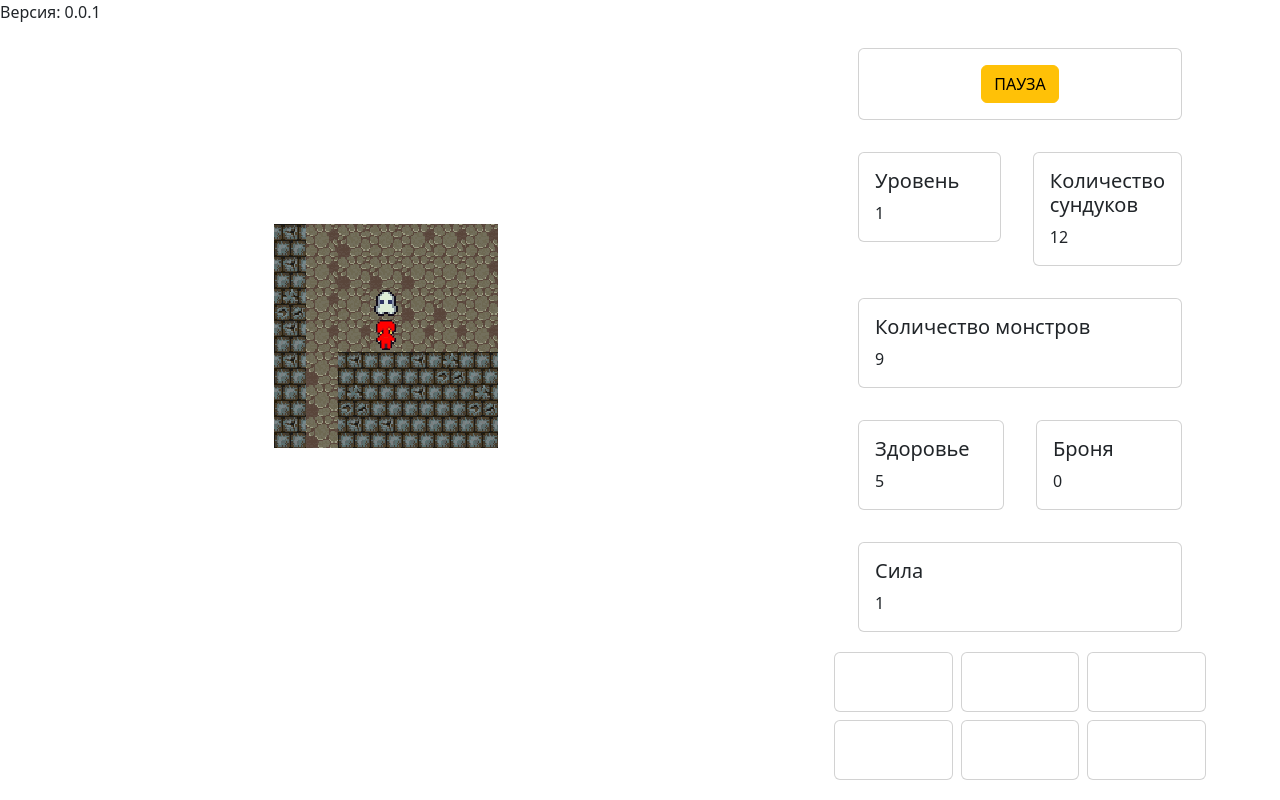
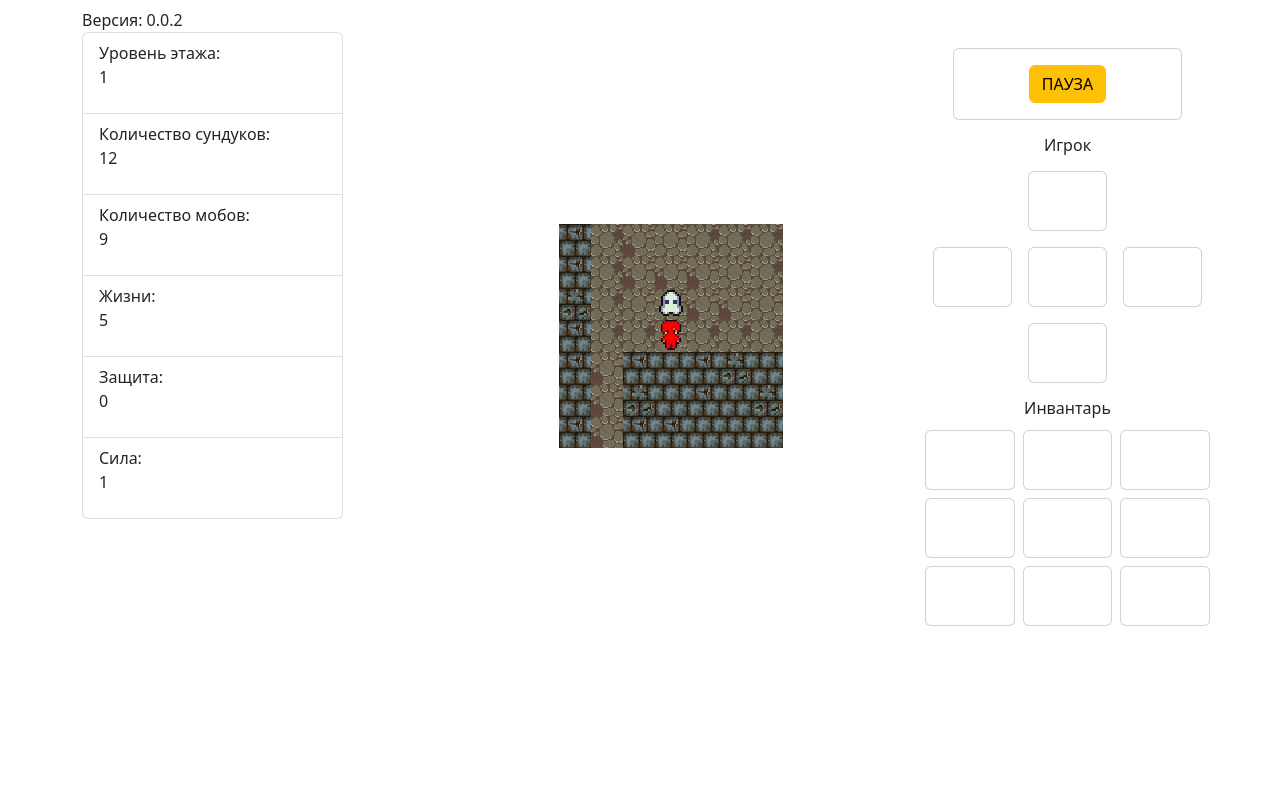
Before and after one commit to mikhailKhmel/minimal-dungeon, a website built with Vite: page index.html in a window 1280 px wide. Both pictures are taken after a click on the button "СТАРТ". Built offline with nearby package versions, Linux system fonts and the light colour scheme.

Commit message:
- изменен интерфейс игры - добавлены слоты для брони и оружия - перенесена информация о состоянии игры - количество мест в сумке увеличен до 9

```diff
--- a/index.html
+++ b/index.html
@@ -10,7 +10,8 @@
 </header>
 
 <body>
-    <div>Версия: 0.0.1</div>
+
+
     <div id="app" />
     <script src="./src/main.ts" type="module"></script>
 </body>
--- a/package.json
+++ b/package.json
@@ -1,7 +1,7 @@
 {
   "name": "minimal-dungeon",
   "private": true,
-  "version": "0.0.1",
+  "version": "0.0.2",
   "type": "module",
   "scripts": {
     "dev": "vite",
--- a/src/code/MapWorker.ts
+++ b/src/code/MapWorker.ts
@@ -326,7 +326,7 @@ export class MapWorker {
         } else if (openedChest) {
             mapData[mapData.findIndex(x => x.id === openedChest?.id)].type = EntityType.Void;
             mapData[mapData.findIndex(x => x.id === openedChest?.id)].renderType = RenderType.Void;
-            if (player.data.inventory.length < 6) {
+            if (player.data.inventory.length < 9) {
                 player.data.inventory.push(ItemCreator.create());
                 //console.log(player);
             }
@@ -363,7 +363,7 @@ export class MapWorker {
                 mapData[mapData.findIndex(x => x.id === redBoss.id)].type = EntityType.Void;
                 mapData[mapData.findIndex(x => x.id === redBoss.id)].renderType = RenderType.Void;
                 ls.killedMobs++;
-                if ((mapData[mapData.findIndex(x => x.type === EntityType.Player)] as IPlayer).data.inventory.length < 6) {
+                if ((mapData[mapData.findIndex(x => x.type === EntityType.Player)] as IPlayer).data.inventory.length < 9) {
                     (mapData[mapData.findIndex(x => x.type === EntityType.Player)] as IPlayer).data.inventory.push(ItemCreator.create(ItemType.Scroll));
                 }
             } else {
--- a/src/code/Render.ts
+++ b/src/code/Render.ts
@@ -13,7 +13,7 @@ export class Render {
   chests: HTMLElement | null = null;
   mobs: HTMLElement | null = null;
   hp: HTMLElement | null = null;
-  armory: HTMLElement | null = null;
+  armor: HTMLElement | null = null;
   power: HTMLElement | null = null;
 
   public loadInfo() {
@@ -21,7 +21,7 @@ export class Render {
     this.chests = document.getElementById('chests');
     this.mobs = document.getElementById('mobs');
     this.hp = document.getElementById('hp');
-    this.armory = document.getElementById('armory');
+    this.armor = document.getElementById('armor');
     this.power = document.getElementById('power');
   }
 
@@ -140,18 +140,18 @@ export class Render {
     chests: number,
     mobs: number,
   ) {
-    if (!this.level || !this.chests || !this.mobs || !this.hp || !this.armory || !this.power) return;
+    if (!this.level || !this.chests || !this.mobs || !this.hp || !this.armor || !this.power) return;
 
     this.level.innerText = level.toString();
     this.chests.innerText = chests.toString();
     this.mobs.innerText = mobs.toString();
     this.hp.innerText = playerData.hp.toString();
-    this.armory.innerText = playerData.armor.toString();
+    this.armor.innerText = playerData.armor.toString();
     this.power.innerText = playerData.power.toString();
 
-    for (let index = 0; index < 6; index++) {
+    for (let index = 0; index < 9; index++) {
       let path: string | null = '';
-      const inv = document.getElementById(`inv-${index + 1}`) as HTMLImageElement;
+      const inv = document.getElementById(`inv-img-${index + 1}`) as HTMLImageElement;
       const item = playerData.inventory[index];
       if (item) {
         switch (item.type) {
--- a/src/code/RunMode.ts
+++ b/src/code/RunMode.ts
@@ -1,14 +1,14 @@
-import {EntityType} from "./enums/EntityEnum";
-import {FPS, GameModes, HEIGHT, WIDTH} from "./Constants";
-import {EntitiesFiller} from "./EntitiesFiller";
-import {Player} from "./implements/Player";
-import {IEntity} from "./interfaces/IEntity";
-import {MapGenerator} from "./MapGenerator";
-import {MapWorker} from "./MapWorker";
-import {Render} from "./Render";
-import {tick} from "../utils";
-import {IPlayer} from "./interfaces/IPlayer";
-import ls from "./localstorage";
+import { EntityType } from './enums/EntityEnum';
+import { FPS, GameModes, HEIGHT, WIDTH } from './Constants';
+import { EntitiesFiller } from './EntitiesFiller';
+import { Player } from './implements/Player';
+import { IEntity } from './interfaces/IEntity';
+import { MapGenerator } from './MapGenerator';
+import { MapWorker } from './MapWorker';
+import { Render } from './Render';
+import { tick } from '../utils';
+import { IPlayer } from './interfaces/IPlayer';
+import ls from './localstorage';
 
 export class RunMode {
   context: CanvasRenderingContext2D | null = null;
@@ -41,13 +41,31 @@ export class RunMode {
     if (app === null) {
       return;
     }
-        app.innerHTML = `
+    app.innerHTML =
+      `
         <div class="container-xl mt-2">
+        <div>Версия: 0.0.2</div>
         <div class="row">
-            <div class="col-8">
+            <div class="col-3">
+                <ul class="list-group">
+                    <li class="list-group-item">Уровень этажа: <p id="level"></p>
+                    </li>
+                    <li class="list-group-item">Количество сундуков: <p id="chests"></p>
+                    </li>
+                    <li class="list-group-item">Количество мобов: <p id="mobs"></p>
+                    </li>
+                    <li class="list-group-item">Жизни: <p id="hp"></p>
+                    </li>
+                    <li class="list-group-item">Защита: <p id="armor"></p>
+                    </li>
+                    <li class="list-group-item">Сила: <p id="power"></p>
+                    </li>
+                </ul>
+            </div>
+            <div class="col-6">
                 <canvas id="game"></canvas>
             </div>
-            <div class="col-4">
+            <div class="col-3">
                 <div class="container px-4">
                     <div class="row gx-5">
                         <div class="col p-3">
@@ -59,103 +77,128 @@ export class RunMode {
                         </div>
                     </div>
                     <div class="row gx-5">
-                        <div class="col p-3">
-                            <div class="card">
-                                <div class="card-body">
-                                    <h5 class="card-title">Уровень</h5>
-                                    <p class="card-text" id="level"></p>
+                        <div class="container text-center">
+                            <h6>Игрок</h6>
+                            <div class="row gx-5">
+                                <div class="col p-2">
+                                </div>
+                                <div class="col p-2">
+                                    <div id="head" class="card">
+                                        <div class="card-body btn">
+                                            <img id="head-img" class="rounded mx-auto" />
                                         </div>
                                     </div>
                                 </div>
-                        <div class="col p-3">
-                            <div class="card">
-                                <div class="card-body">
-                                    <h5 class="card-title">Количество сундуков</h5>
-                                    <p class="card-text" id="chests"></p>
+                                <div class="col p-2">
+                                </div>
+                            </div>
+                            <div class="row gx-5">
+                                <div class="col p-2">
+                                    <div id="right-hand" class="card">
+                                        <div class="card-body btn">
+                                            <img id="right-hand-img" class="rounded mx-auto" />
                                         </div>
                                     </div>
                                 </div>
-                        <div class="col p-3">
-                            <div class="card">
-                                <div class="card-body">
-                                    <h5 class="card-title">Количество монстров</h5>
-                                    <p class="card-text" id="mobs"></p>
+                                <div class="col p-2">
+                                    <div id="body" class="card">
+                                        <div class="card-body btn">
+                                            <img id="body-img" class="rounded mx-auto" />
+                                        </div>
+                                    </div>
+                                </div>
+                                <div class="col p-2">
+                                    <div id="left-hand" class="card">
+                                        <div class="card-body btn">
+                                            <img id="left-hand-img" class="rounded mx-auto" />
                                         </div>
                                     </div>
                                 </div>
                             </div>
                             <div class="row gx-5">
-                        <div class="col p-3">
-                            <div class="card">
-                                <div class="card-body">
-                                    <h5 class="card-title">Здоровье</h5>
-                                    <p class="card-text" id="hp"></p>
+                                <div class="col p-2">
+                                </div>
+                                <div class="col p-2">
+                                    <div id="legs" class="card">
+                                        <div class="card-body btn">
+                                            <img id="legs-img" class="rounded mx-auto" />
                                         </div>
                                     </div>
                                 </div>
-                        <div class="col p-3">
-                            <div class="card">
-                                <div class="card-body">
-                                    <h5 class="card-title">Броня</h5>
-                                    <p class="card-text" id="armory"></p>
+                                <div class="col p-2">
                                 </div>
                             </div>
                         </div>
                     </div>
                     <div class="row gx-5">
-                        <div class="col p-3">
-                            <div class="card">
-                                <div class="card-body">
-                                    <h5 class="card-title">Сила</h5>
-                                    <p class="card-text" id="power"></p>
-                                </div>
-                            </div>
-                        </div>
-                    </div>
-                    <div class="row gx-5">
-                        <div id="inventory" class="container">
+                        <div id="inventory" class="container text-center p-2">
+                            <h6>Инвантарь</h6>
                             <div class="row gx-5">
                                 <div class="col p-1">
-                                    <div class="card">
+                                    <div id="inv-1" class="card">
                                         <div class="card-body btn">
-                                            <img id="inv-1" class="rounded mx-auto" />
+                                            <img id="inv-img-1" class="rounded mx-auto" />
                                         </div>
                                     </div>
                                 </div>
                                 <div class="col p-1">
-                                    <div class="card">
+                                    <div id="inv-2" class="card">
                                         <div class="card-body btn">
-                                            <img id="inv-2" class="rounded mx-auto"/>
+                                            <img id="inv-img-2" class="rounded mx-auto" />
                                         </div>
                                     </div>
                                 </div>
-                                <div class="col p-1">
+                                <div id="inv-3" class="col p-1">
                                     <div class="card">
                                         <div class="card-body btn">
-                                            <img id="inv-3" class="rounded mx-auto"/>
+                                            <img id="inv-img-3" class="rounded mx-auto" />
                                         </div>
                                     </div>
                                 </div>
                             </div>
                             <div class="row gx-5">
                                 <div class="col p-1">
-                                    <div class="card">
+                                    <div id="inv-4" class="card">
                                         <div class="card-body btn">
-                                            <img id="inv-4" class="rounded mx-auto"/>
+                                            <img id="inv-img-4" class="rounded mx-auto" />
                                         </div>
                                     </div>
                                 </div>
                                 <div class="col p-1">
-                                    <div class="card">
+                                    <div id="inv-5" class="card">
                                         <div class="card-body btn">
-                                            <img id="inv-5" class="rounded mx-auto"/>
+                                            <img id="inv-img-5" class="rounded mx-auto" />
                                         </div>
                                     </div>
                                 </div>
                                 <div class="col p-1">
-                                    <div class="card">
+                                    <div id="inv-6" class="card">
                                         <div class="card-body btn">
-                                            <img id="inv-6" class="rounded mx-auto"/>
+                                            <img id="inv-img-6" class="rounded mx-auto" />
+                                        </div>
+                                    </div>
+                                </div>
+                            </div>
+                            <div class="row gx-5">
+                                <div class="col p-1">
+                                    <div id="inv-7" class="card">
+                                        <div class="card-body btn">
+                                            <img id="inv-img-7" class="rounded mx-auto" />
+                                        </div>
+                                    </div>
+                                </div>
+                                <div class="col p-1">
+                                    <div id="inv-8" class="card">
+                                        <div class="card-body btn">
+                                            <img id="inv-img-8" class="rounded mx-auto" />
+                                        </div>
+                                    </div>
+                                </div>
+                                <div class="col p-1">
+                                    <div id="inv-9" class="card">
+                                        <div class="card-body btn">
+                                            <img id="inv-img-9" class="rounded mx-auto" />
+                                        </div>
                                     </div>
                                 </div>
                             </div>
@@ -178,7 +221,7 @@ export class RunMode {
   }
 
   applyItem(invIndex: number) {
-        let player = this.mapData.find(x => x.type === EntityType.Player) as IPlayer;
+    let player = this.mapData.find((x) => x.type === EntityType.Player) as IPlayer;
     const inv = player.data.inventory;
     if (inv[invIndex]) {
       player = inv[invIndex].do(player);
@@ -187,8 +230,6 @@ export class RunMode {
   }
 
   public async go(): Promise<void> {
-
-
     document.getElementById('inv-1')?.addEventListener('click', () => {
       this.applyItem(0);
     });
@@ -222,8 +263,11 @@ export class RunMode {
       if (!this.pause) {
         this.render?.renderMap(this.context, this.mapData);
         this.render?.renderInfo(
-                    (this.mapData.find(x => x.type === EntityType.Player) as Player).data, this.level,
-                    this.mapData.filter(x => x.type === EntityType.Chest).length, this.mapData.filter(x => x.type === EntityType.Mob).length);
+          (this.mapData.find((x) => x.type === EntityType.Player) as Player).data,
+          this.level,
+          this.mapData.filter((x) => x.type === EntityType.Chest).length,
+          this.mapData.filter((x) => x.type === EntityType.Mob).length,
+        );
         this.mapWorker.go(this.mapData, this.lastKeyCode);
         this.lastKeyCode = '';
 
@@ -239,7 +283,6 @@ export class RunMode {
           this.createMap();
         }
       }
-
     }, tick(FPS));
   }
 }
```
Lines whose indentation alone changed are shown as unchanged.
